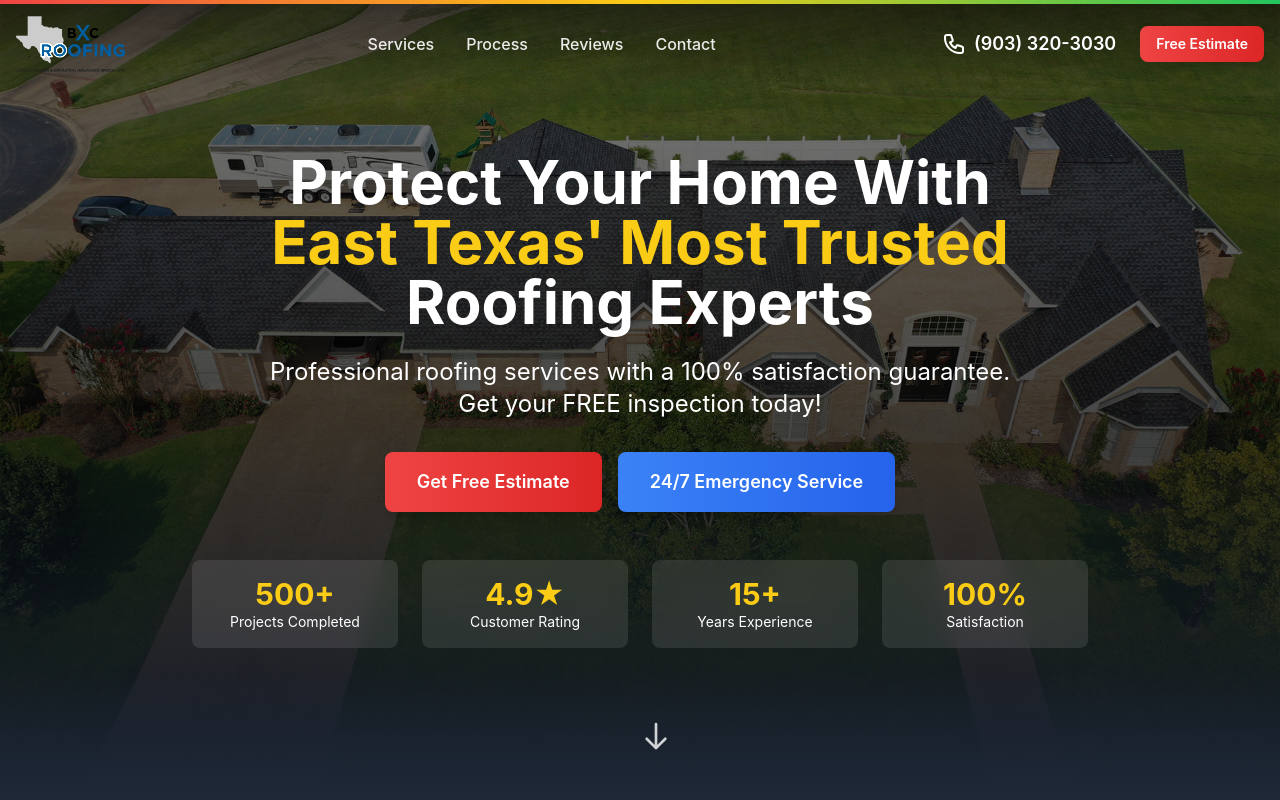
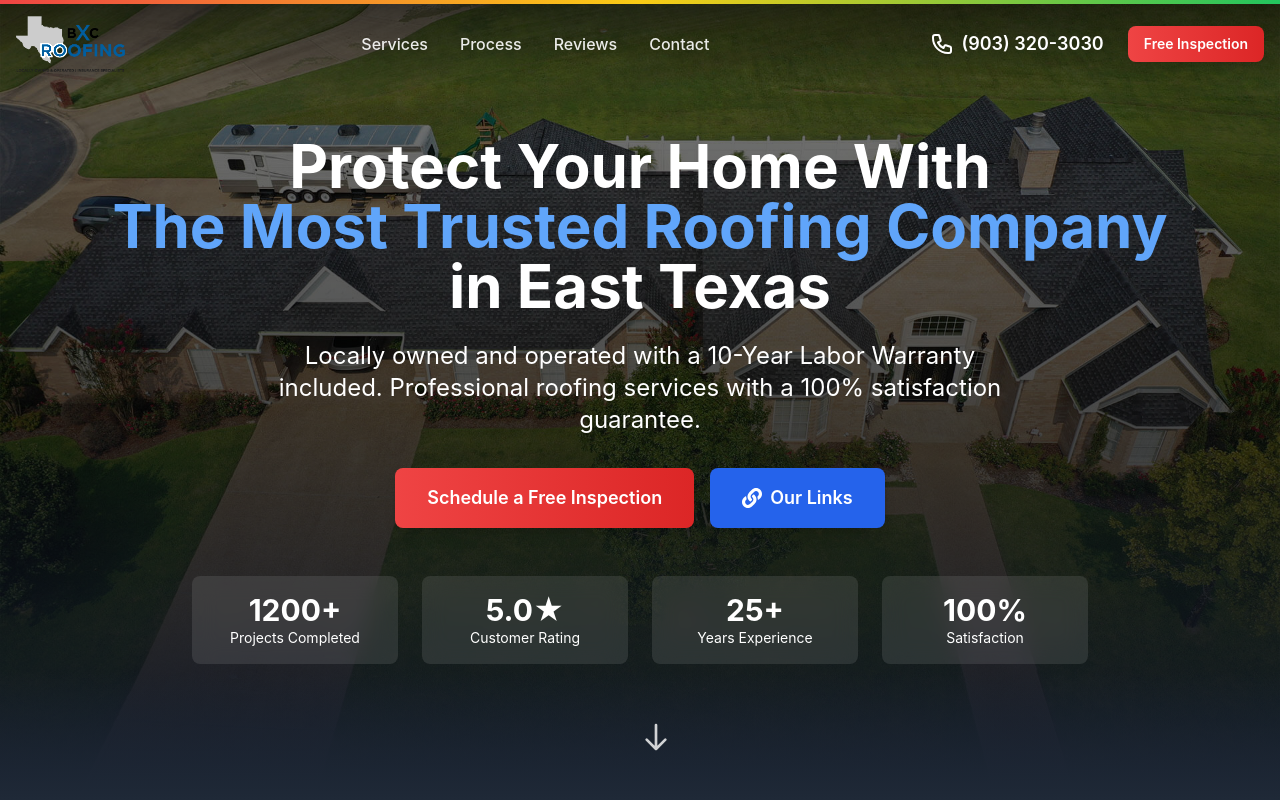
Before and after one commit to IbrahimKhanGH/BXC, a React (Create React App) app: page / in a window 1280 px wide. Shown: the top 800 px of the page. Built offline with nearby package versions, Linux system fonts and the light colour scheme.

Commit message:
bxc changes

```diff
--- a/src/components/Footer.js
+++ b/src/components/Footer.js
@@ -1,17 +1,20 @@
 import React from 'react';
 import { motion } from 'framer-motion';
-import { FaFacebook, FaInstagram, FaPhone, FaEnvelope, FaMapMarkerAlt } from 'react-icons/fa';
+import { FaFacebook, FaInstagram, FaPhone, FaEnvelope, FaMapMarkerAlt, FaLink } from 'react-icons/fa';
 
 function Footer() {
   return (
-    <footer className="bg-gray-900 text-gray-400 py-12">
+    <footer className="bg-gray-900 text-gray-400 py-16">
       <div className="container mx-auto px-4">
-        <div className="grid grid-cols-1 md:grid-cols-4 gap-8">
+        <div className="max-w-6xl mx-auto">
+          <div className="grid grid-cols-1 md:grid-cols-3 gap-12 text-center md:text-left">
             {/* Company Info */}
-          <div>
+            <div className="flex flex-col items-center md:items-start">
               <h3 className="text-2xl font-bold text-white mb-4">BXC Roofing</h3>
-            <p className="mb-4">Professional roofing services in East Texas. Licensed, insured, and trusted by homeowners since 2008.</p>
-            <div className="flex space-x-4">
+              <p className="mb-6 max-w-sm">
+                Professional roofing services in East Texas. Licensed, insured, and trusted by homeowners since 2008.
+              </p>
+              <div className="flex space-x-6">
                 <a
                   href="https://www.facebook.com/bxcroofing/"
                   target="_blank"
@@ -28,36 +31,44 @@ function Footer() {
                 >
                   <FaInstagram size={24} />
                 </a>
+                <a
+                  href="https://linktr.ee/bxcroofing"
+                  target="_blank"
+                  rel="noopener noreferrer"
+                  className="text-gray-400 hover:text-green-500 transition-colors duration-300"
+                >
+                  <FaLink size={24} />
+                </a>
               </div>
             </div>
 
             {/* Contact Info */}
-          <div>
+            <div className="flex flex-col items-center md:items-start">
               <h3 className="text-xl font-bold text-white mb-4">Contact Us</h3>
-            <ul className="space-y-3">
-              <li className="flex items-center">
+              <ul className="space-y-4">
+                <li className="flex items-center justify-center md:justify-start">
                   <FaPhone className="mr-3" />
                   <a href="tel:+9033203030" className="hover:text-white transition-colors duration-300">
                     (903) 320-3030
                   </a>
                 </li>
-              <li className="flex items-center">
+                <li className="flex items-center justify-center md:justify-start">
                   <FaEnvelope className="mr-3" />
                   <a href="mailto:info@bxcroofing.com" className="hover:text-white transition-colors duration-300">
                     info@bxcroofing.com
                   </a>
                 </li>
-              <li className="flex items-start">
-                <FaMapMarkerAlt className="mr-3 mt-1" />
+                <li className="flex items-center justify-center md:justify-start">
+                  <FaMapMarkerAlt className="mr-3" />
                   <span>East Texas Service Area</span>
                 </li>
               </ul>
             </div>
 
             {/* Quick Links */}
-          <div>
+            <div className="flex flex-col items-center md:items-start">
               <h3 className="text-xl font-bold text-white mb-4">Services</h3>
-            <ul className="space-y-2">
+              <ul className="space-y-3">
                 <li>
                   <a href="#services" className="hover:text-white transition-colors duration-300">
                     Residential Roofing
@@ -86,6 +97,14 @@ function Footer() {
               </ul>
             </div>
           </div>
+
+          {/* Copyright */}
+          <div className="text-center mt-12 pt-8 border-t border-gray-800">
+            <p className="text-sm">
+              © {new Date().getFullYear()} BXC Roofing. All rights reserved.
+            </p>
+          </div>
+        </div>
       </div>
     </footer>
   );
--- a/src/components/Header.js
+++ b/src/components/Header.js
@@ -117,7 +117,7 @@ function Header() {
                 (903) 320-3030
               </motion.a>
               <CTAButton
-                text="Free Estimate"
+                text="Free Inspection"
                 type="primary"
                 size="small"
                 scrollTo="contact-form"
--- a/src/components/Hero.js
+++ b/src/components/Hero.js
@@ -3,6 +3,7 @@ import { motion } from 'framer-motion';
 import CTAButton from './CTAButton';
 import ScrollIndicator from './ScrollIndicator';
 import roofBackground from '../assets/hero-roof.jpg';
+import { FaLink } from 'react-icons/fa';
 
 function Hero() {
   const fadeIn = {
@@ -54,19 +55,19 @@ function Hero() {
             initial={{ opacity: 0, scale: 0.8 }}
             animate={{ opacity: 1, scale: 1 }}
             transition={{ delay: 0.5, duration: 0.6 }}
-            className="text-yellow-400"
+            className="text-blue-400"
           >
-            East Texas' Most Trusted
+            The Most Trusted Roofing Company
           </motion.span><br />
-          Roofing Experts
+          in East Texas
         </motion.h1>
 
         <motion.p
           variants={fadeIn}
           className="text-lg sm:text-xl md:text-2xl mb-6 md:mb-8 max-w-3xl mx-auto"
         >
+          Locally owned and operated with a 10-Year Labor Warranty included.
           Professional roofing services with a 100% satisfaction guarantee.
-          Get your FREE inspection today!
         </motion.p>
 
         <motion.div
@@ -74,17 +75,20 @@ function Hero() {
           className="flex flex-col sm:flex-row justify-center gap-4 mb-8 md:mb-12"
         >
           <CTAButton
-            text="Get Free Estimate"
+            text="Schedule a Free Inspection"
             type="primary"
             size="large"
             className="w-full sm:w-auto"
           />
-          <CTAButton
-            text="24/7 Emergency Service"
-            type="secondary"
-            size="large"
-            className="w-full sm:w-auto"
-          />
+          <a
+            href="https://linktr.ee/bxcroofing"
+            target="_blank"
+            rel="noopener noreferrer"
+            className="inline-flex items-center justify-center gap-2 bg-blue-600 hover:bg-blue-700 text-white px-8 py-4 rounded-lg text-lg font-semibold shadow-lg transition-all duration-300"
+          >
+            <FaLink className="text-xl" />
+            Our Links
+          </a>
         </motion.div>
 
         {/* Trust Indicators */}
@@ -93,9 +97,9 @@ function Hero() {
           className="grid grid-cols-2 md:grid-cols-4 gap-3 md:gap-6 max-w-4xl mx-auto"
         >
           {[
-            { number: "500+", text: "Projects Completed" },
-            { number: "4.9★", text: "Customer Rating" },
-            { number: "15+", text: "Years Experience" },
+            { number: "1200+", text: "Projects Completed" },
+            { number: "5.0★", text: "Customer Rating" },
+            { number: "25+", text: "Years Experience" },
             { number: "100%", text: "Satisfaction" }
           ].map((item, index) => (
             <motion.div
@@ -105,7 +109,7 @@ function Hero() {
               className="bg-white bg-opacity-10 backdrop-blur-md rounded-lg p-3 sm:p-4"
             >
               <motion.div
-                className="text-2xl sm:text-3xl font-bold text-yellow-400"
+                className="text-2xl sm:text-3xl font-bold text-white"
               >
                 {item.number}
               </motion.div>
```
Lines whose indentation alone changed are shown as unchanged.
